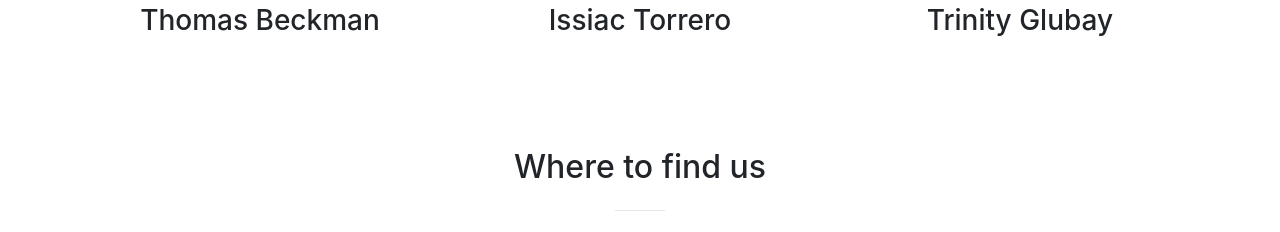
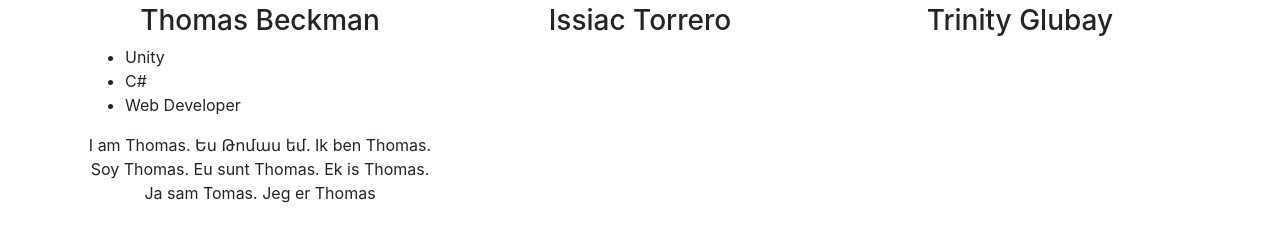
Before and after one commit to tbeckman1234/We-Love-Games, a website with bundled scripts: page index.html in a window 1280 px wide. Shown: the part 2217-2449 px from the top of the page. Built offline with nearby package versions, Linux system fonts and the light colour scheme.

Commit message:
Bio
Wrote Bio and skills section.

```diff
--- a/index.html
+++ b/index.html
@@ -101,6 +101,12 @@
      				<div class="bio mt-5">
      				<img class="img-responsive bioPic" src="img/PogChamp.jpg"/>
      				<h3 class="text-center">Thomas Beckman</h3>
+     				<ul>
+     					<li>Unity</li>
+     					<li>C#</li>
+     					<li>Web Developer</li>
+     				</ul>
+     				<p class="text-center">I am Thomas. Ես Թոմաս եմ. Ik ben Thomas. Soy Thomas. Eu sunt Thomas. Ek is Thomas. Ja sam Tomas. Jeg er Thomas</p>
      				</div>
      			</div>
      			<div class="col-lg-4">
```
